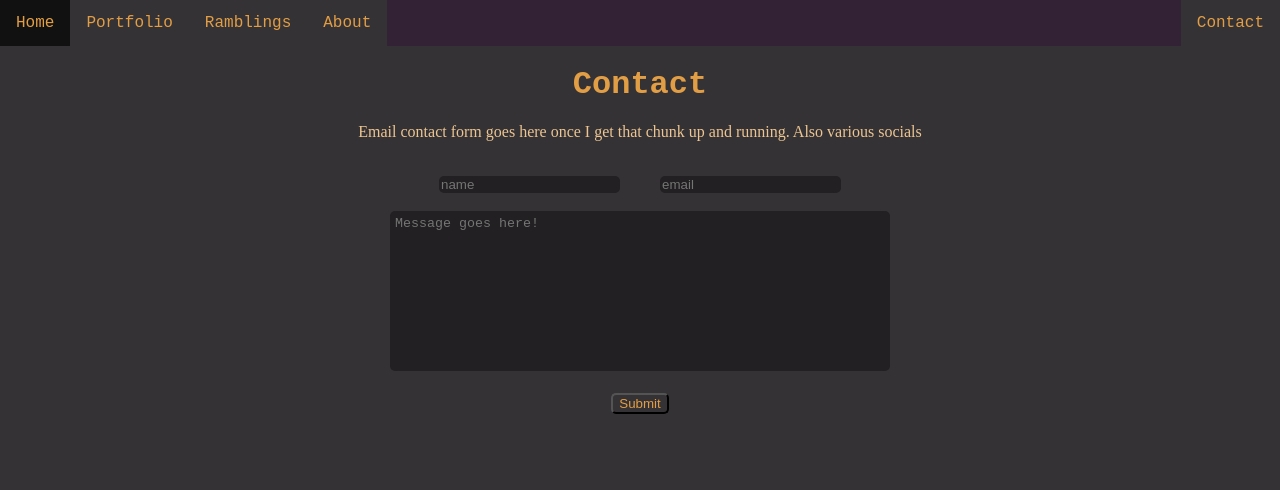
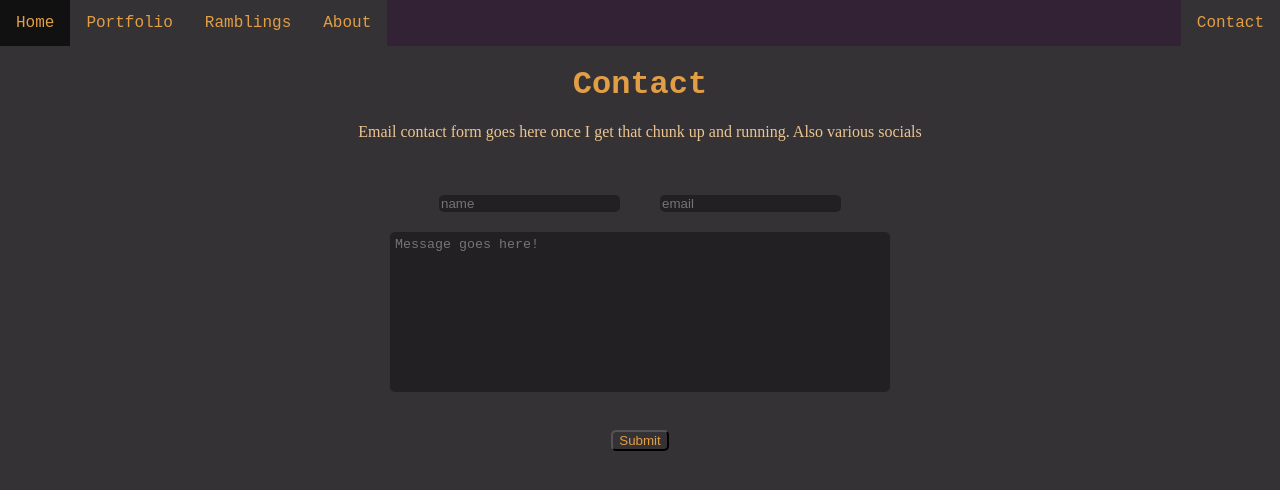
Before and after one commit to pajones96/dogOdyssey, a Vue app in the folder dogOdyssey/src/frontend/: page /contact in a window 1280 px wide. Shown: the top 490 px of the page. Built offline with nearby package versions, Linux system fonts and the light colour scheme; no server answers.

Commit message:
More CSS shenanigans, minor back-end change

```diff
--- a/dogOdyssey/src/frontend/src/views/ContactView.vue
+++ b/dogOdyssey/src/frontend/src/views/ContactView.vue
@@ -4,15 +4,13 @@
     <div>
         <p>Email contact form goes here once I get that chunk up and running. Also various socials</p>
         <br>
-        <form>
+        <form class="contactForm">
             <!---Add some restrictions on this to sanitize inputs-->
-            <div>
+            <div class="messageFromInfo">
                 <input v-model="name" name="name" placeholder="name" required>
                 <input v-model="email" name="email" placeholder="email" required>
             </div>
-            <br>
-            <textarea v-model="contactBoxMsg" name="message" rows="10" cols="80" placeholder="Message goes here!">
-            </textarea>
+            <textarea v-model="contactBoxMsg" name="message" rows="10" cols="80" placeholder="Message goes here!"></textarea>
         </form>
         <br>
         <button type="submit">Submit</button>
@@ -24,6 +22,8 @@ export default {
     name: 'ContactPage',
     data (){
         return {
+            name: '',
+            email: '',
             contactBoxMsg: ''
         }
     },
@@ -38,16 +38,28 @@ export default {
 h1 {
     font-family: 'Courier-New', monospace;
 }
-div {
-    text-align: center;
+
+.messageFromInfo {
     -webkit-flex: 2;
     -ms-flex: 2;
     flex: 2;
 }
 
+.contactForm {
+    margin: auto;
+    display: flex;
+    flex-direction: column;
+    text-align: center;
+    -webkit-flex: 2;
+    -ms-flex: 2;
+    flex: 2;
+    max-width: max-content;
+    align-items: center;
+
+}
+
 input {
-    margin-left: 20px;
-    margin-right: 20px;
+    margin: 20px;
     border-radius: 5px;
     border-style: hidden;
     color: rgb(226, 158, 69);
@@ -57,6 +69,9 @@ input {
 textarea {
     max-width: 500px;
     max-height: 300px;
+    margin-left: 20px;
+    margin-right: 20px;
+    margin-bottom: 20px;
     resize: none;
     border-radius: 5px;
     border-style: hidden;
```
Also changed, not shown: dogOdyssey/src/frontend/src/components/NavBar.vue (indentation only), 1 other file (tests, documents, lock files or other folders).
